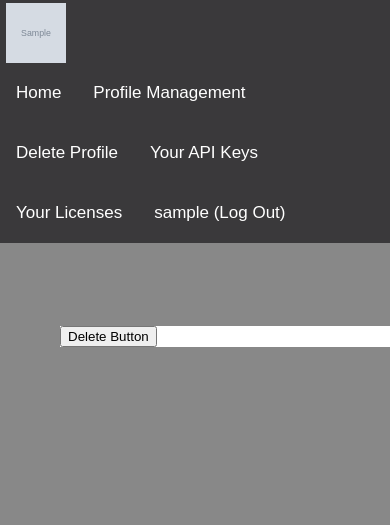
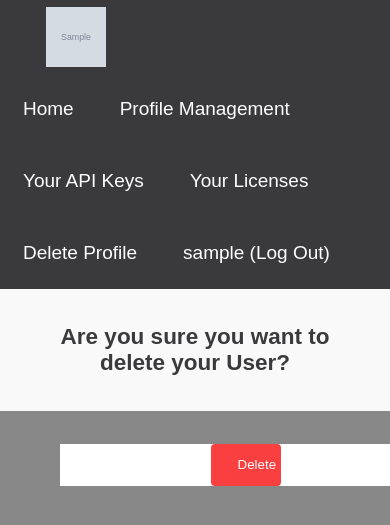
Before and after one commit to EOEPCA-archive/um-user-profile, a Flask app: template src/templates/profile_removal.html in a window 390 px wide. Shown: the top 525 px of the page. Run offline with Flask 2, Linux system fonts and the light colour scheme; the template is opened without the code that fills it: most values are stand-ins (such as "Sample title", 1, 10 or a date in 2020); grey boxes marked "Sample" are stand-in pictures; parts of the project's set-up code (start-up, migrations or seed data) failed here and were passed over.

Commit message:
EOEPCA-161 CSS Details updated to be more responsive

```diff
--- a/src/templates/profile_removal.html
+++ b/src/templates/profile_removal.html
@@ -1,5 +1,30 @@
 <!DOCTYPE html>
 <html lang="en" dir="ltr">
+  <style>
+    button[type=submit] {
+      width: 20% !important;
+      background-color: #f93f3f;
+      color: white;
+      padding: 1em 2.0em;
+      margin-left: 43% !important;
+      margin-right: auto;
+      display: block;
+      margin-top: 2.5em;
+      border: none;
+      border-radius: 4px;
+      cursor: pointer;
+    }
+
+    button[type=submit]:hover {
+      background-color: #a04545;
+    }
+    .header {
+      background-color: #f9F9F9;
+      padding: 30px;
+      color: #3a393b;
+      text-align: center;
+    }
+  </style>
   <head>
 	<link rel="stylesheet" type="text/css" href="/static/css/profile_management.css">
   </head>
@@ -13,13 +38,11 @@
       <h3 align="center" style="color: orangered; font-weight: bold" id="err_code">Error code: {{ err_code }}</h3>
       {% endif %}
     {% endif %}
-
-    <br>
-    <br>
-    <br>
-    <br>
+    <div id="myDIV" class="header">
+      <h2 style="margin:5px">Are you sure you want to delete your User?</h2>
+    </div>
     <form action="{{ url_for('confirmation_mail') }}" method="post">
-        <button name="delete" type="submit">Delete Button</button>
+        <button name="delete" type="submit">Delete</button>
     </form>
 
   {% endblock %}
--- a/src/templates/template.html
+++ b/src/templates/template.html
@@ -24,9 +24,10 @@ body {
 }
 
 .logo {
-  margin-top: 5%;
-  margin-left: 10%;
-  vertical-align:middle;
+  margin-top: 11%;
+  margin-left: 77%;
+  vertical-align: middle;
+  margin-bottom: 10%;
 }
 
 .topnav {
@@ -36,14 +37,15 @@ body {
 
 .buttons-container {
   float: right;
+  margin-right: 1%;
 }
 
 .navbar-buttons {
   float: left;
   text-align: center;
-  padding: 20px 16px !important;
+  padding: 25px 23px !important;
   text-decoration: none;
-  font-size: 17px;
+  font-size: 19px;
   color: white;
 }
 
@@ -237,9 +239,9 @@ input[type=submit]:hover {
       <div class = "buttons-container">
           <a class="navbar-buttons" href="{{ url_for('home') }}">Home</a>
           <a class="navbar-buttons" href="{{ url_for('profile_management') }}">Profile Management</a>
-          <a class="navbar-buttons" href="{{ url_for('profile_removal') }}">Delete Profile</a>
           <a class="navbar-buttons" href="{{ url_for('apis_management') }}">Your API Keys</a>
           <a class="navbar-buttons" href="{{ url_for('licenses_management') }}">Your Licenses</a>
+          <a class="navbar-buttons" href="{{ url_for('profile_removal') }}">Delete Profile</a>
           {% if username %}
           <a class="navbar-buttons" href="{{ url_for('logout') }}">{{ username }} (Log Out)</a>
           {% else %}
```
Also changed, not shown: src/templates/apis_management.html (+19 -1 lines), src/templates/licenses_management.html (+5 -3 lines), src/templates/profile_management.html (+5 -3 lines).
